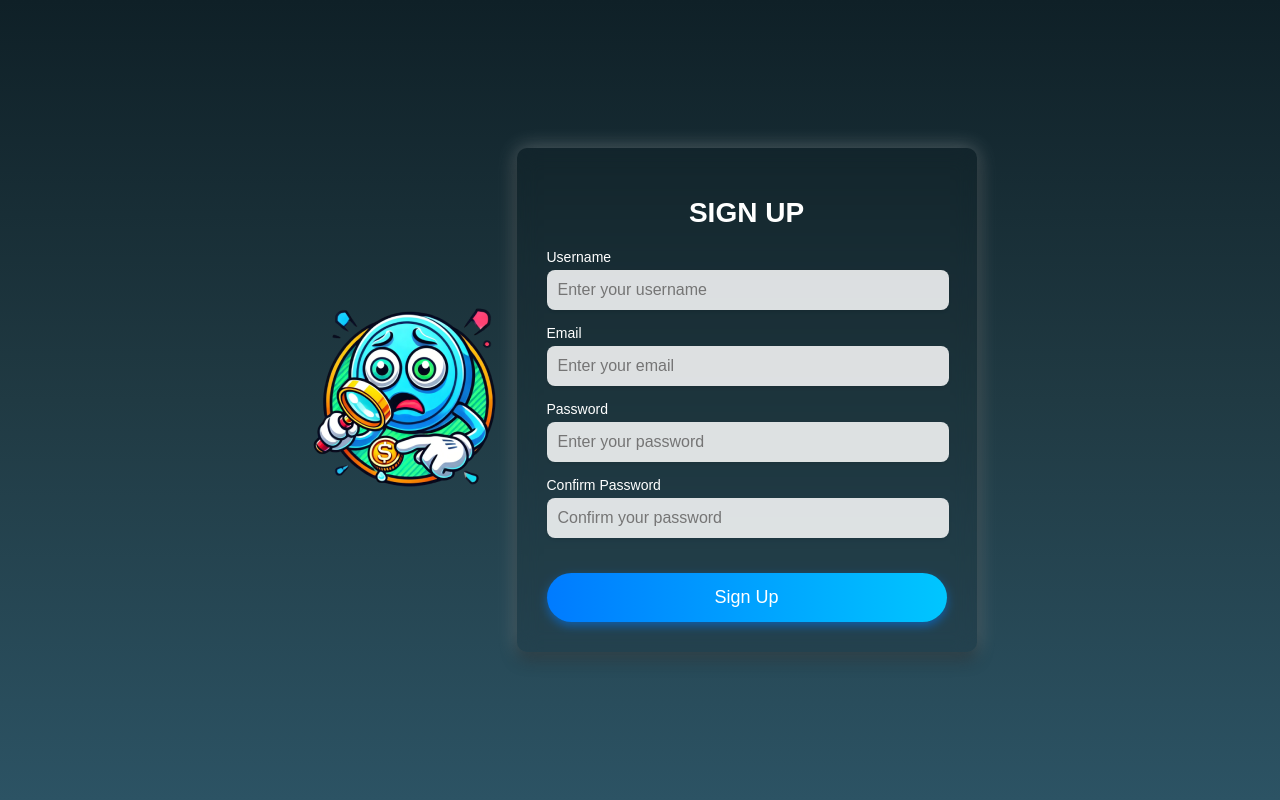
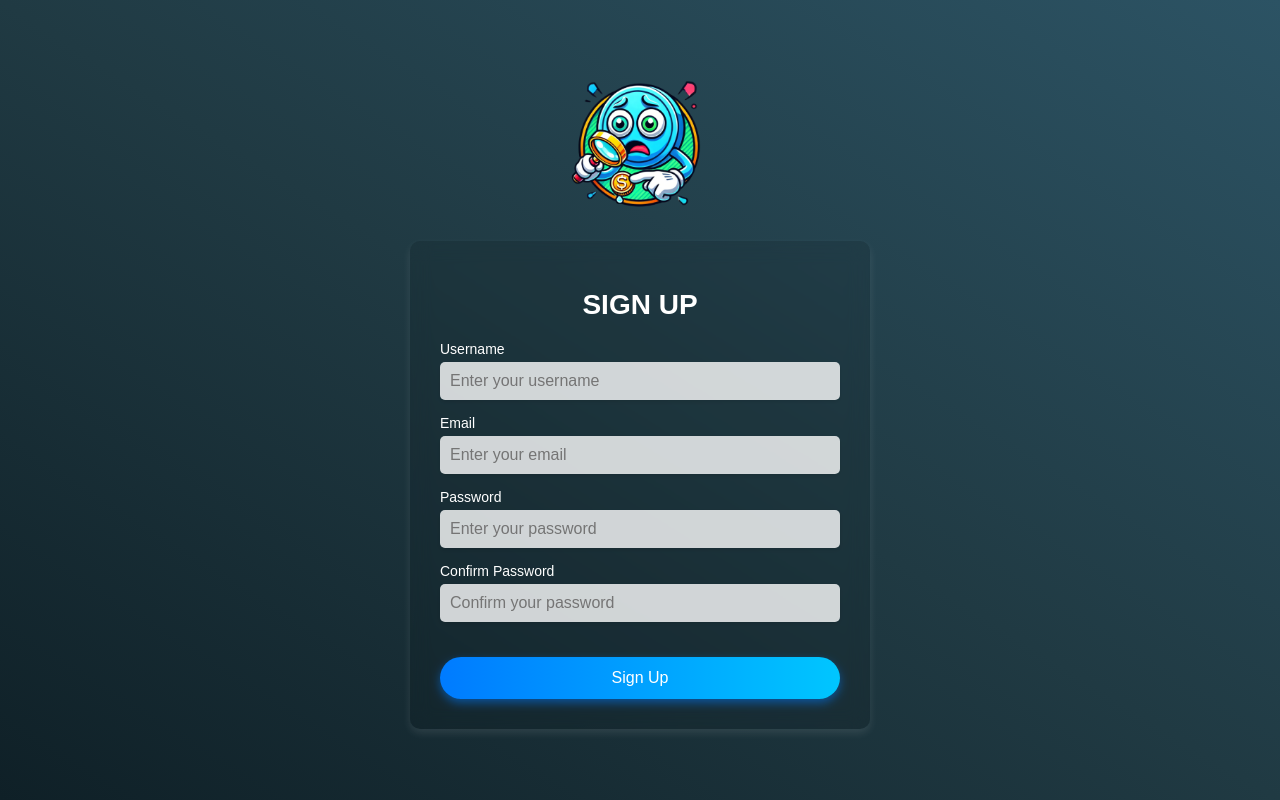
Before and after one commit to OLOZ4/finansu-valdymas, a PHP site: page /signup.php in a window 1280 px wide. Run offline with PHP 8.4, Linux system fonts and the light colour scheme; data that the repository does not hold is empty.

Commit message:
Update signup.css

```diff
--- a/pagrindinis/signup.css
+++ b/pagrindinis/signup.css
@@ -7,35 +7,48 @@ body {
     display: flex;
     justify-content: center;
     align-items: center;
-    background: linear-gradient(to bottom, #0f2027, #203a43, #2c5364);
+    background: linear-gradient(to top right, #0f2027, #203a43, #2c5364);
+    background-size: cover;
+    background-position: center;
+    background-repeat: no-repeat;
+    overflow: hidden;
 }
+
 
 .overlay {
     display: flex;
     justify-content: center;
     align-items: center;
+    flex-direction: column;
     width: 100%;
-    height: 100vh;
+    height: 100%;
 }
+
+
+.logo {
+    width: 150px;
+    margin-bottom: 20px;
+}
+
 
 .signup-box {
     background-color: rgba(0, 0, 0, 0.1);
     padding: 30px;
     border-radius: 10px;
-    box-shadow: 0 8px 16px rgba(0, 0, 0, 0.2);
+    box-shadow: 0 4px 8px rgba(255, 255, 255, 0.1);
     width: 100%;
     max-width: 400px;
     backdrop-filter: blur(10px);
     text-align: center;
-    box-shadow: 0 8px 16px rgba(0, 0, 0, 0.4), 0 0 20px rgba(255, 255, 255, 0.3);
+}
 
-}
 
 .signup-box h1 {
     color: white;
     font-size: 28px;
     margin-bottom: 20px;
 }
+
 
 .input-group {
     margin: 15px 0;
@@ -51,23 +64,29 @@ body {
 
 .input-group input {
     width: 95%;
-    padding: 11px;
+    padding: 10px;
     font-size: 16px;
-    border: 0;
-    border-radius: 8px;
-    background-color: rgba(255, 255, 255, 0.85);
+    border: none;
+    border-radius: 5px;
+    background-color: rgba(255, 255, 255, 0.8);
     box-shadow: 0 2px 4px rgba(0, 0, 0, 0.1);
     transition: all 0.3s ease;
 }
 
+.input-group input:focus {
+    outline: none;
+    box-shadow: 0 4px 10px rgba(0, 123, 255, 0.5);
+}
+
+
 .button {
     width: 100%;
-    padding: 14px 0;
-    font-size: 18px;
+    padding: 12px 0;
+    font-size: 16px;
     color: white;
     background: linear-gradient(to right, #007BFF, #00c6ff);
     border: none;
-    border-radius: 30px;
+    border-radius: 50px;
     cursor: pointer;
     margin-top: 20px;
     transition: all 0.3s ease;
```
Also changed, not shown: other parts of pagrindinis/signup.css (+1 -31 lines).
